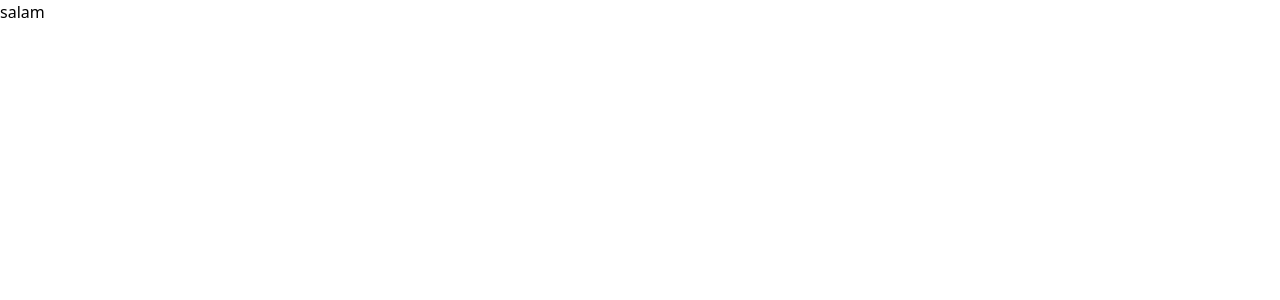
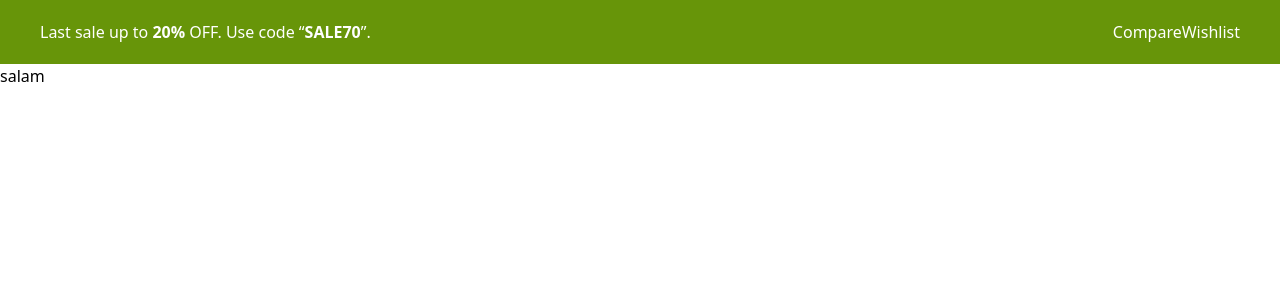
Before and after one commit to mohammadnasiri72/next-project, a Next.js app: page / in a window 1280 px wide. Shown: the top 300 px of the page. Built offline with nearby package versions, Linux system fonts and the light colour scheme.

Commit message:
debuging in connect to db

```diff
--- a/src/app/layout.js
+++ b/src/app/layout.js
@@ -1,15 +1,18 @@
-import './globals.css'
-
+import Header from "@/component/mudole/header/header";
+import "./globals.css";
 
 export const metadata = {
-  title: 'Create Next App',
-  description: 'Generated by create next app',
-}
+  title: "Create Next App",
+  description: "Generated by create next app",
+};
 
 export default function RootLayout({ children }) {
   return (
     <html lang="en">
-      <body>{children}</body>
+      <body>
+        <Header />
+        {children}
+      </body>
     </html>
-  )
+  );
 }
--- /dev/null
+++ b/src/component/mudole/header/header.jsx
@@ -0,0 +1,19 @@
+// https://demo.templatemonster.com/demo/66344.html?_gl=1*g8ngwd*_ga*MjEwNzEzNjQ1Ni4xNjc4Mjg2ODg4*_ga_FTPYEGT5LY*MTcwOTcxOTMzMy4xNC4xLjE3MDk3MTk5OTMuOS4wLjA.
+import Link from 'next/link'
+import React from 'react'
+
+export default function Header() {
+  return (
+   <>
+    <div className='w-full h-16 bg-[#679509] flex justify-between items-center px-10 text-white'>
+        <div>
+            <p>Last sale up to <span className='font-bold'>20%</span> OFF. Use code “<span className='font-bold'>SALE70</span>”.</p>
+        </div>
+        <div className='flex justify-center items-center'>
+            <Link href={'./'}>Compare</Link>
+            <Link href={'./'}>Wishlist</Link>
+        </div>
+    </div>
+   </>
+  )
+}
--- a/tailwind.config.js
+++ b/tailwind.config.js
@@ -1,9 +1,12 @@
 /** @type {import('tailwindcss').Config} */
 module.exports = {
   content: [
-    './src/pages/**/*.{js,ts,jsx,tsx,mdx}',
-    './src/components/**/*.{js,ts,jsx,tsx,mdx}',
-    './src/app/**/*.{js,ts,jsx,tsx,mdx}',
+    "./app/**/*.{js,ts,jsx,tsx,mdx}",
+    "./pages/**/*.{js,ts,jsx,tsx,mdx}",
+    "./components/**/*.{js,ts,jsx,tsx,mdx}",
+
+    // Or if using `src` directory:
+    "./src/**/*.{js,ts,jsx,tsx,mdx}",
   ],
   theme: {
     extend: {
```
